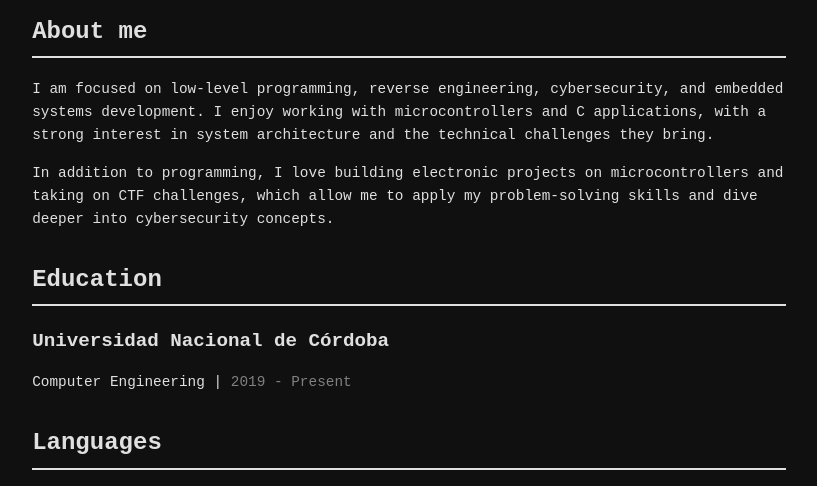
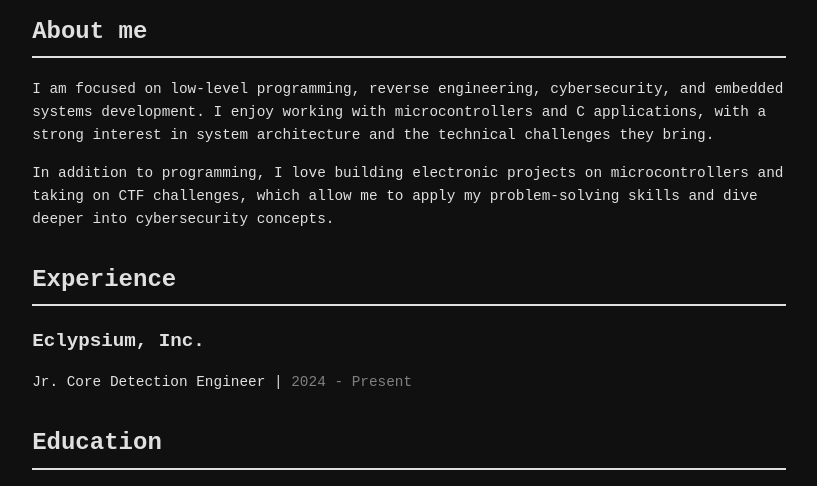
Before and after one commit to manugcr/resume, a plain HTML site: page index.html in a window 1280 px wide. Shown: the part 268-754 px from the top of the page, without its empty margins (231-1048 px from the left). Drawn offline with Linux system fonts and the light colour scheme.

Commit message:
Added work

```diff
--- a/index.html
+++ b/index.html
@@ -44,6 +44,14 @@
             <p>In addition to programming, I love building electronic projects on microcontrollers and taking on CTF
                 challenges, which allow me to apply my problem-solving skills and dive deeper into cybersecurity
                 concepts.</p>
+        </section>
+
+        <section id="education">
+            <h2>Experience</h2>
+            <div class="education-entry">
+                <h3>Eclypsium, Inc.</h3>
+                <p>Jr. Core Detection Engineer | <span class="education-dates">2024 - Present</span></p>
+            </div>
         </section>
 
         <section id="education">
```
